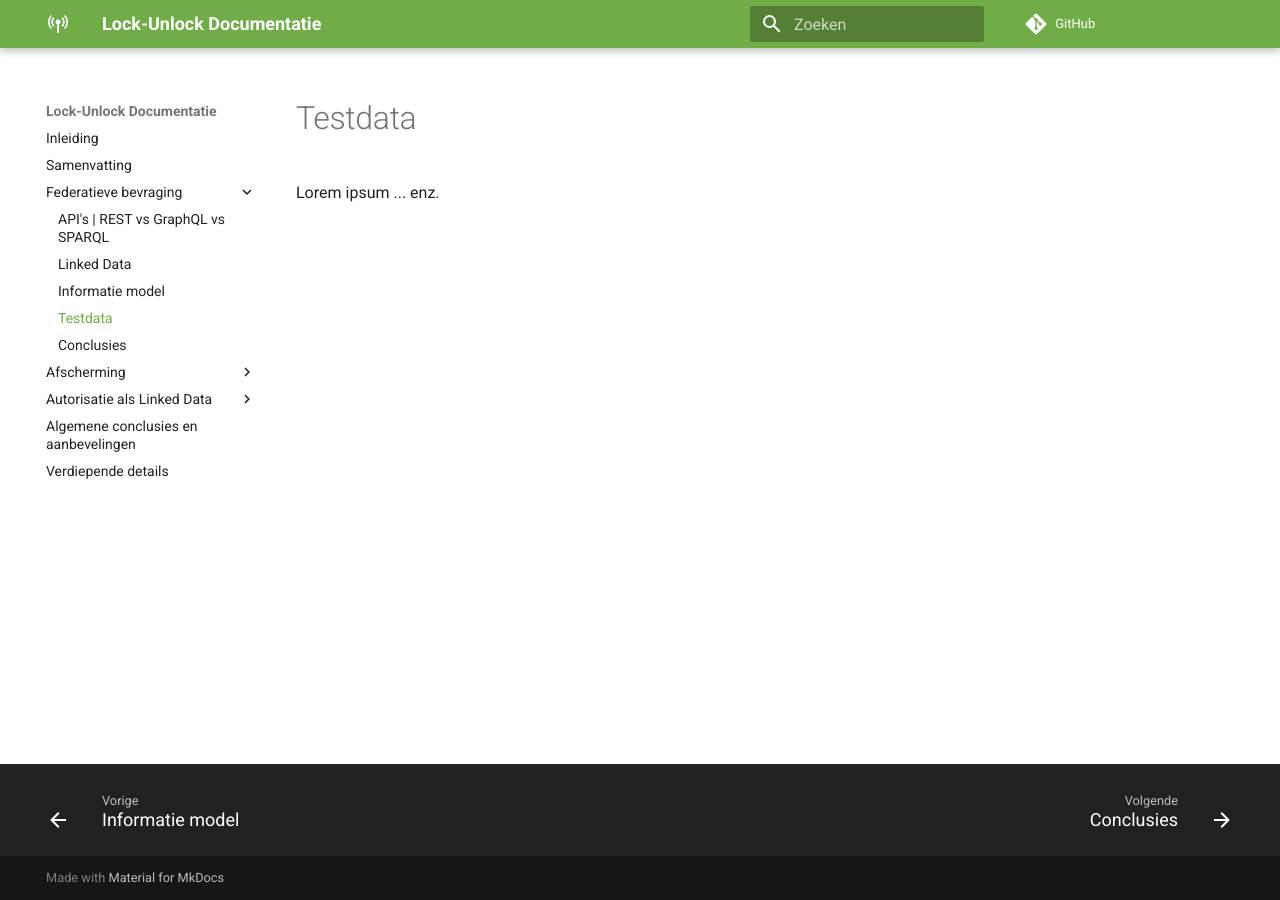
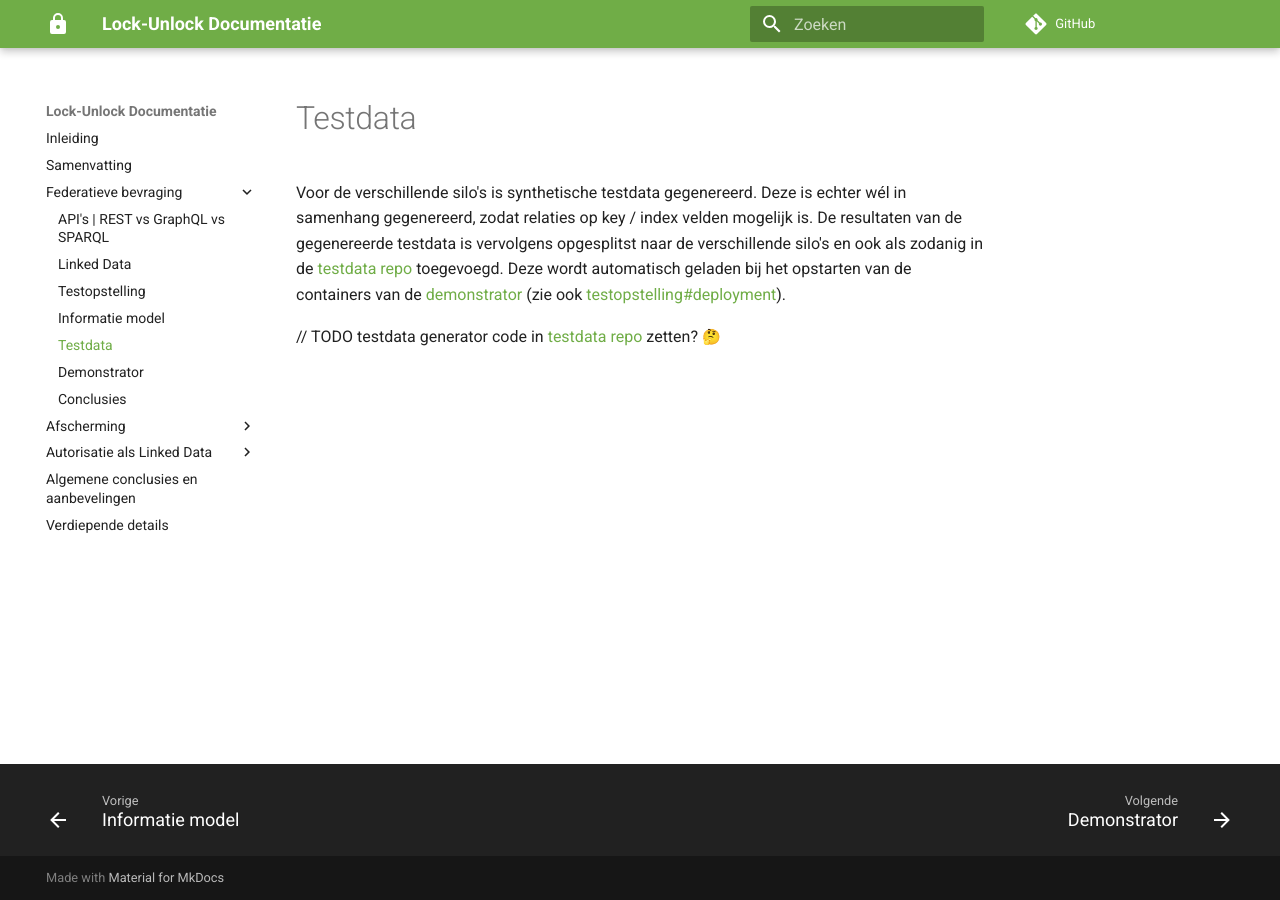
Before and after one commit to kadaster-labs/lock-unlock-docs, an MkDocs documentation site: the page built from docs/federatieve-bevraging/testdata.md, in a window 1280 px wide. Built offline with MkDocs 1.6.1 and Material for MkDocs 9.7.7, drawn with Linux system fonts in a browser that asks for light colours; emoji names are drawn with the system emoji font; comment, search, counter and statistics services are not loaded.

Commit message:
testopstelling + testdata + deployment beschreven

```diff
--- a/docs/federatieve-bevraging/testdata.md
+++ b/docs/federatieve-bevraging/testdata.md
@@ -1,4 +1,12 @@
 ---
 title: Testdata
 ---
-Lorem ipsum ... enz.
+Voor de verschillende silo's is synthetische testdata gegenereerd. Deze is echter wél in samenhang
+gegenereerd, zodat relaties op key / index velden mogelijk is. De resultaten van de gegenereerde
+testdata is vervolgens opgesplitst naar de verschillende silo's en ook als zodanig in de <a
+href="https://github.com/kadaster-labs/lock-unlock-testdata" target="_blank">testdata repo</a>
+toegevoegd. Deze wordt automatisch geladen bij het opstarten van de containers van de
+[demonstrator](./demonstrator.md) (zie ook
+[testopstelling#deployment](./testopstelling.md#deployment)).
+
+// TODO testdata generator code in [testdata repo](https://github.com/kadaster-labs/lock-unlock-testdata) zetten? :thinking_face:
--- a/mkdocs.yml
+++ b/mkdocs.yml
@@ -11,8 +11,10 @@ nav:
      - federatieve-bevraging/index.md
      - federatieve-bevraging/apis.md
      - federatieve-bevraging/linkeddata.md
+     - federatieve-bevraging/testopstelling.md
      - federatieve-bevraging/informatiemodel.md
      - federatieve-bevraging/testdata.md
+     - federatieve-bevraging/demonstrator.md
      - federatieve-bevraging/conclusies.md
   - Afscherming:
     - afscherming/index.md
@@ -45,7 +47,7 @@ theme:
     - navigation.tracking
     - toc.follow
   icon:
-    logo: material/antenna
+    logo: material/lock
 markdown_extensions:
   - attr_list
   - pymdownx.emoji:
```
Also changed, not shown: docs/federatieve-bevraging/demonstrator.md (added, +14 -0 lines), docs/federatieve-bevraging/index.md (+4 -2 lines), docs/federatieve-bevraging/informatiemodel.md (+7 -1 lines), docs/federatieve-bevraging/testopstelling.md (added, +63 -0 lines), docs/federatieve-bevraging/images/testopstelling-deployment.png (added), docs/federatieve-bevraging/images/testopstelling-federatieve-bevraging.png (added), docs/federatieve-bevraging/images/testopstelling-silos.png (added), docs/federatieve-bevraging/images/vereenvoudigd-informatiemodel.png (added).
